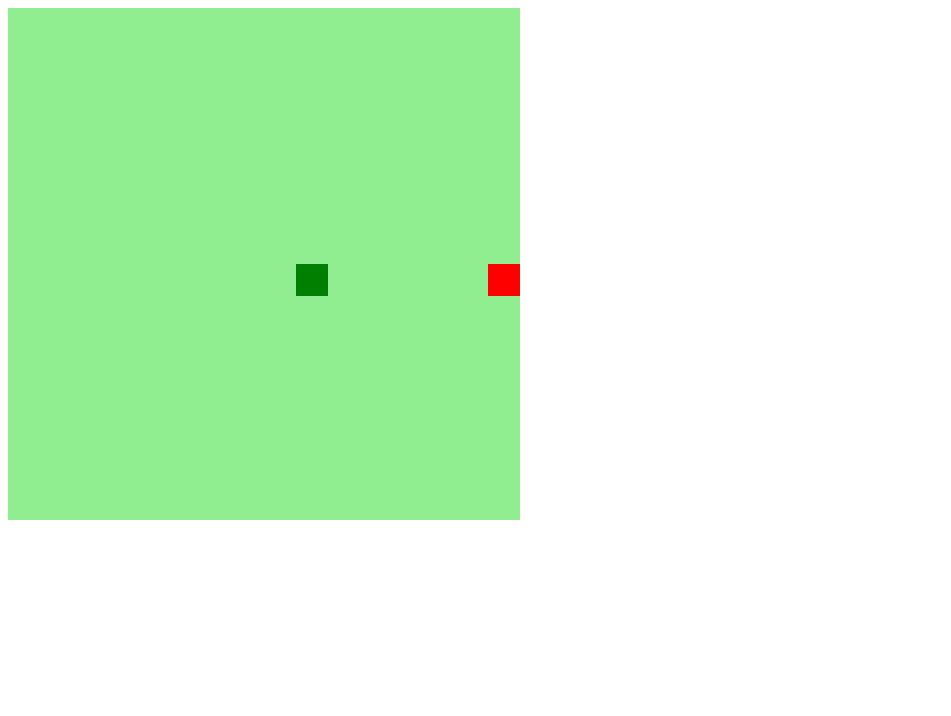
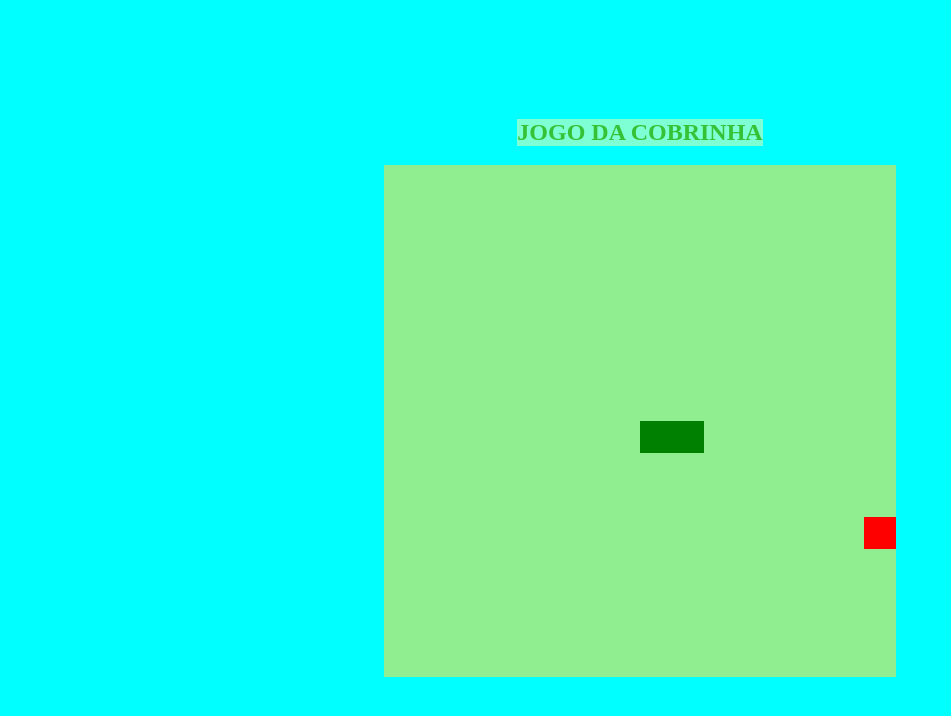
Before and after one commit to Viihvq/Cobrinha, a plain HTML site: page index.html in a window 1280 px wide. Shown: the whole page, without its empty margins (0-951 px from the left). Drawn offline with Linux system fonts and the light colour scheme.

Commit message:
Falta deixar bonito

```diff
--- a/index.html
+++ b/index.html
@@ -10,9 +10,7 @@
     <script defer src="script.js"></script>
 </head>
 <body>
-
+    <h2>JOGO DA COBRINHA</h2>
     <canvas id="snake" width="512" height="512"></canvas>
-
-
 </body>
 </html>
--- a/script.js
+++ b/script.js
@@ -46,6 +46,13 @@ function iniciarJogo(){
     if(snake[0].y > 15*box && direction == "down") snake[0].y = 0;
     if(snake[0].y < 0 && direction == "up") snake[0].y = 16*box;
 
+    for (let i = 1; i < snake.length; i++) {
+       if(snake[0].x == snake[i].x && snake[0].y == snake[i].y){
+           clearInterval(jogo);
+           alert('Game Over :C');
+       }
+    }
+
     criarBG();
     criarCobrinha();
     drawFood();
@@ -58,7 +65,14 @@ function iniciarJogo(){
     if(direction == "up") snakeY -= box;
     if(direction == "down") snakeY += box;
 
-    snake.pop(); //tira o ultimo elemento do array
+    if(snakeX != food.x || snakeY != food.y){
+        snake.pop(); //tira o ultimo elemento do array. Dá o movimento da cobra.
+    }else{
+        food.X = Math.floor(Math.random() * 15 + 1)*box;
+        food.y =Math.floor(Math.random() * 15 + 1)*box;
+    }
+
+
 
     let newHead = {
         x: snakeX,
--- a/style.css
+++ b/style.css
@@ -0,0 +1,15 @@
+body{
+    height: 95vh; /*parte que fica a cima no documento*/
+    width: 95;
+    display: flex;
+    justify-content: center;
+    align-items: center;
+    flex-direction: column;
+    color: rgb(54, 194, 54);
+    background-color: aqua;
+}
+
+h2{
+    background-color: aquamarine;
+    border-bottom: 0px;
+}
```
